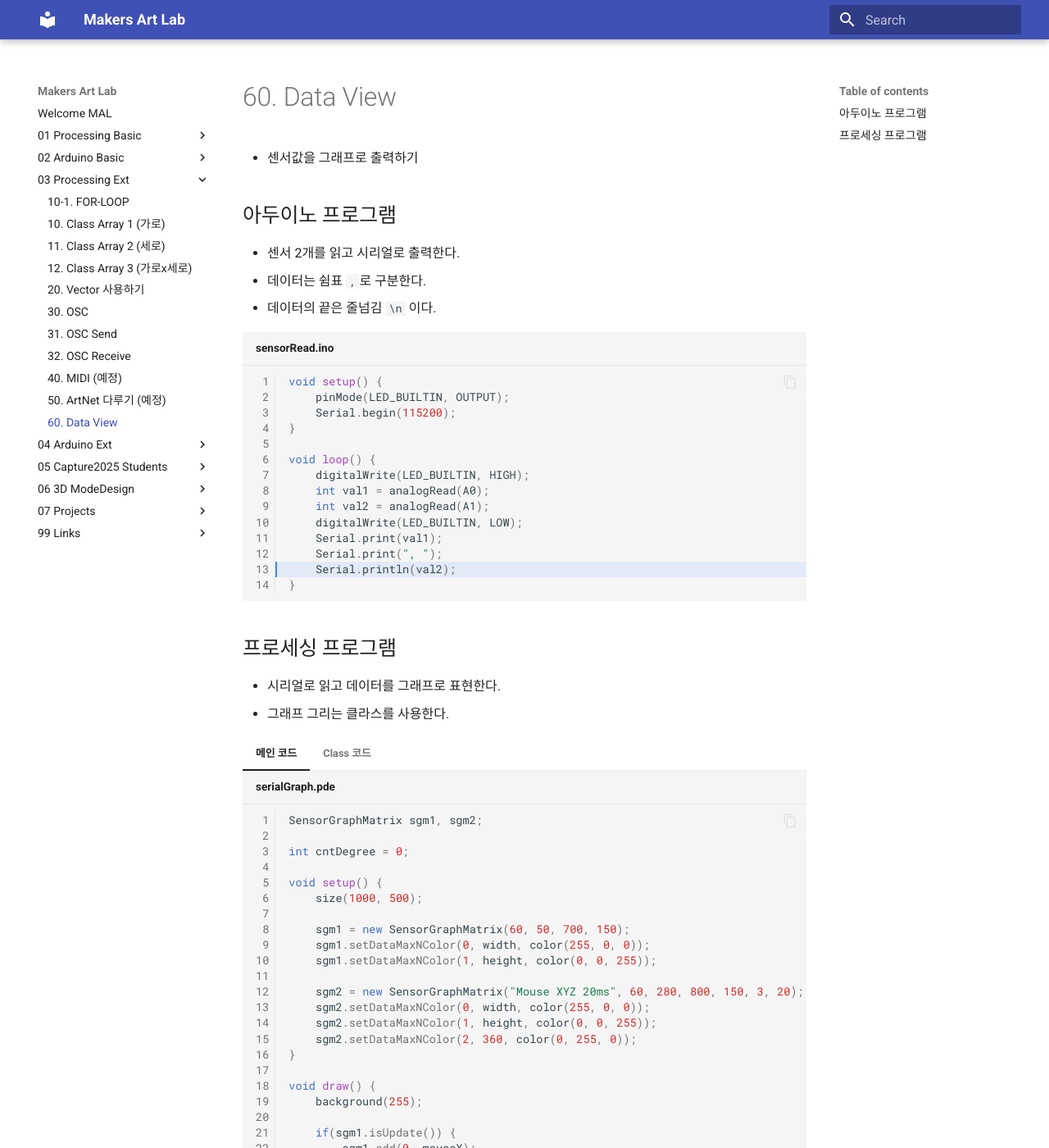
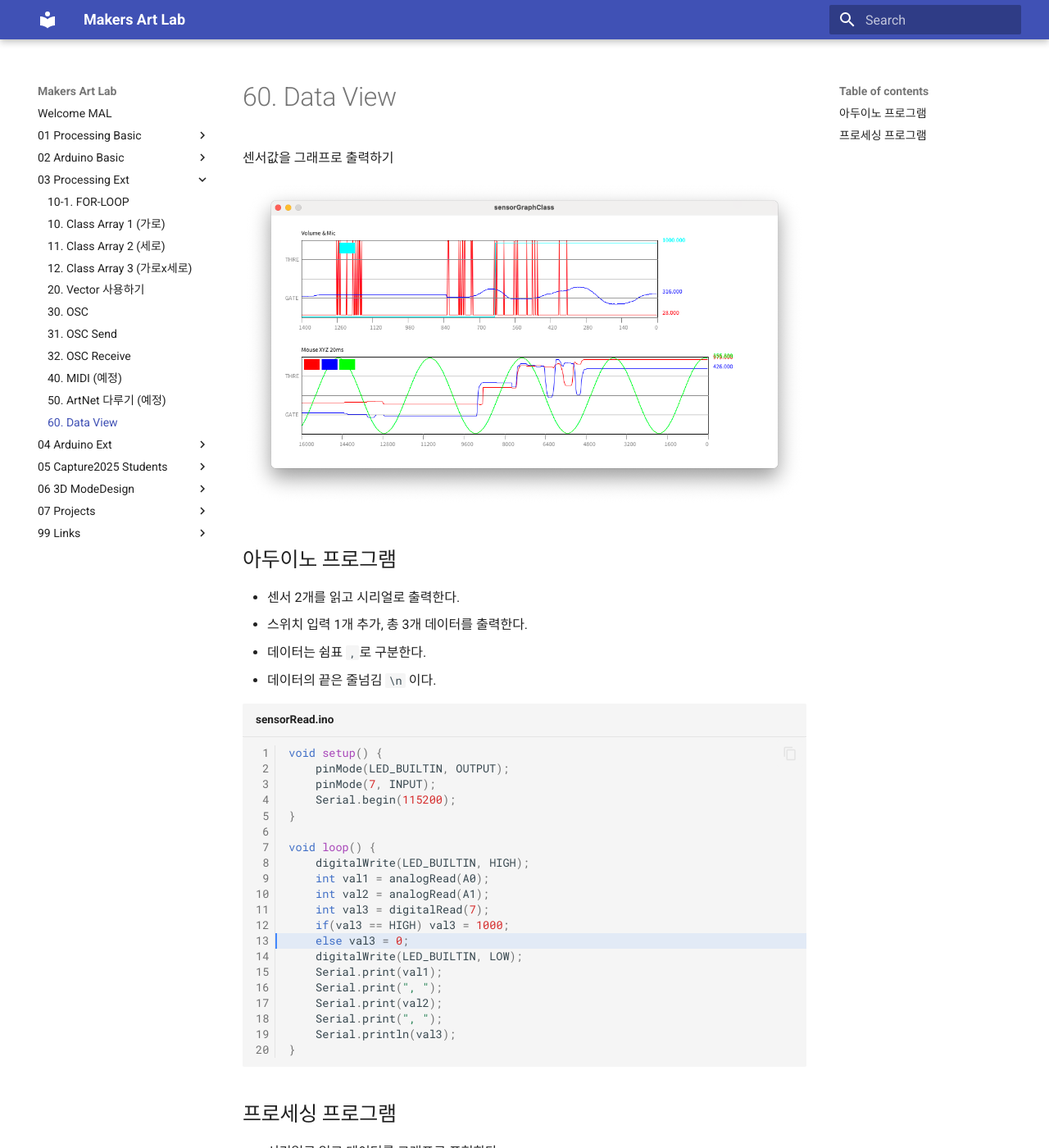
Before and after one commit to jonghoe9/makers-art-lab, an MkDocs documentation site: the page built from docs/03_Processing_Ext/60_DataView.md, in a window 1280 px wide and 1400 px high. Shown: the whole window at 82% size. Built offline with MkDocs 1.6.1 and Material for MkDocs 9.7.7, drawn with Linux system fonts in a browser that asks for light colours.

Commit message:
sensorGraph 이미지 업로드

````diff
--- a/docs/03_Processing_Ext/60_DataView.md
+++ b/docs/03_Processing_Ext/60_DataView.md
@@ -1,15 +1,21 @@
 # 60. Data View
 
-* 센서값을 그래프로 출력하기
+센서값을 그래프로 출력하기
+
+![실행한 모습](../img/sensorGraph.png)
+
+
 
 ## 아두이노 프로그램
 * 센서 2개를 읽고 시리얼로 출력한다.
+* 스위치 입력 1개 추가, 총 3개 데이터를 출력한다.
 * 데이터는 쉼표 `, `로 구분한다.
 * 데이터의 끝은 줄넘김 `\n` 이다.
 
 ```cpp title="sensorRead.ino" linenums="1" hl_lines="13"
 void setup() {
     pinMode(LED_BUILTIN, OUTPUT);
+    pinMode(7, INPUT);
     Serial.begin(115200);
 }
 
@@ -17,10 +23,15 @@ void loop() {
     digitalWrite(LED_BUILTIN, HIGH);
     int val1 = analogRead(A0);
     int val2 = analogRead(A1);
+    int val3 = digitalRead(7);
+    if(val3 == HIGH) val3 = 1000;
+    else val3 = 0;
     digitalWrite(LED_BUILTIN, LOW);
     Serial.print(val1);
     Serial.print(", ");
-    Serial.println(val2);
+    Serial.print(val2);
+    Serial.print(", ");
+    Serial.println(val3);
 }
 ```
 
@@ -155,7 +166,6 @@ void loop() {
             }
         }
 
-
         SensorGraphMatrix(String tag, int x, int y, int w, int h,
                                     int data_set, int time_interval) {
             posX = x;
@@ -219,10 +229,13 @@ void loop() {
             stroke(boxCenterLine);
             line(posX, posY + boxH /2, posX +boxW, posY + boxH /2);
             // Time Line
+            float t_total = cnt_data * t_int;
             for(int i=0; i <= 10; i++) {
-                line(posX + (i * boxW / 10),  posY +boxH, posX + (i * boxW / 10), posY +boxH +10);
+                line(   posX + (i * boxW / 10),  posY +boxH,
+                        posX + (i * boxW / 10), posY +boxH +10);
                 fill(boxCenterLine);
-                text(t_int * 10* (10-i), posX + (i * boxW / 10) -5,  posY +boxH +24);
+                text(   nf(t_total - (i * t_total/10), 0, 0),
+                        posX + (i * boxW / 10) -5,  posY +boxH +24);
                 noFill();
             }
 
@@ -236,7 +249,9 @@ void loop() {
                     line(x1, y1, x2, y2);
                 }
                 fill(graphColor[j]);
-                text(nf(data[j][cnt_data-1], 0, 3), posX +boxW +10, posY +boxH -1 -(g_height * (data[j][cnt_data-1]+1) / dataMax[j]));
+                text(   nf(data[j][cnt_data-1], 0, 3),
+                        posX +boxW +10,
+                        posY +boxH -1 -(g_height * (data[j][cnt_data-1]+1) / dataMax[j]));
                 noFill();
             }
             // Trigger & Squalch
````
Also changed, not shown: other parts of docs/03_Processing_Ext/60_DataView.md (+2 -1 lines), docs/img/sensorGraph.png (added).
